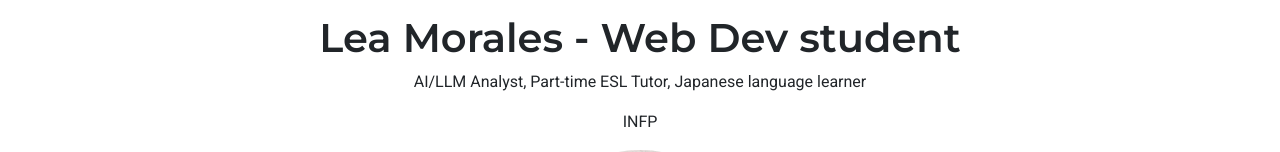
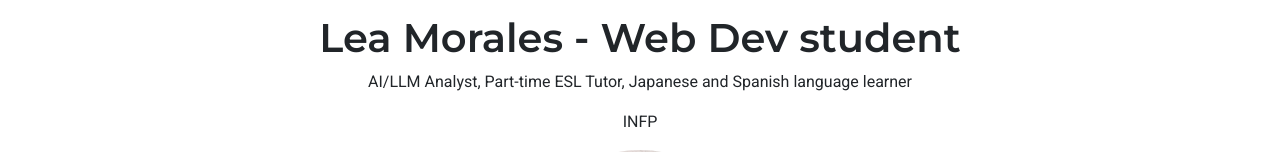
Before and after one commit to LeaMorales28/fcb-portfolio-morales, a plain HTML site: page index.html in a window 1280 px wide. Shown: the part 129-281 px from the top of the page. Drawn offline with nearby package versions, Linux system fonts and the light colour scheme.

Commit message:
Update index.html

```diff
--- a/index.html
+++ b/index.html
@@ -55,7 +55,7 @@ fixed-top">
 		<section class="jumbotron text-center mt-3" id= "landing">
 				<h1>Lea Morales - Web Dev student</h1>
 				<!-- p: paragraph -->
-				<p>AI/LLM Analyst, Part-time ESL Tutor, Japanese language learner </p>
+				<p>AI/LLM Analyst, Part-time ESL Tutor, Japanese and Spanish language learner </p>
 			<p>INFP</p>
 		<!-- img: image; src: source -->
 				<img id="profile" src="images/meh.jpg" class="img-fluid">
```
